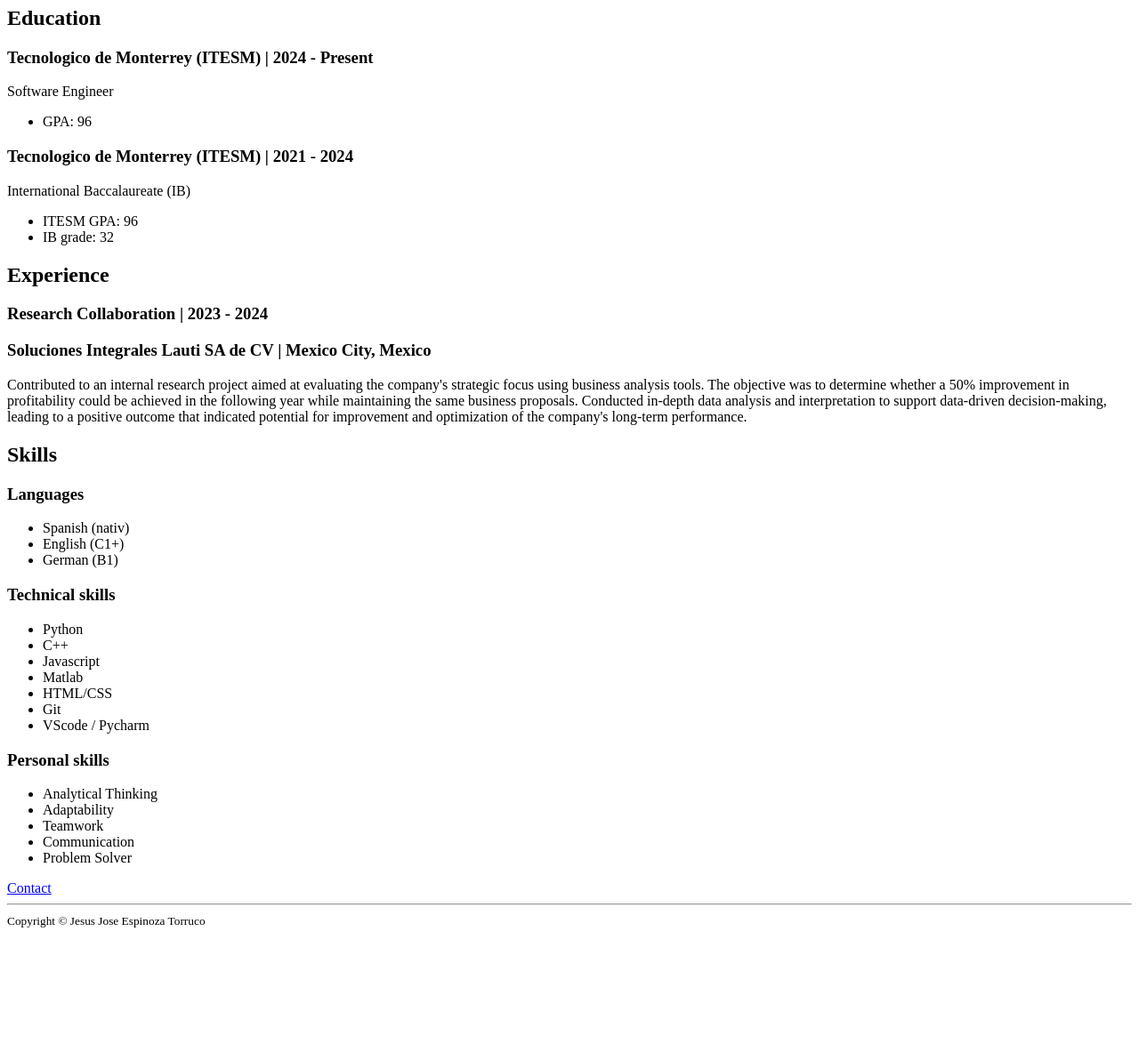
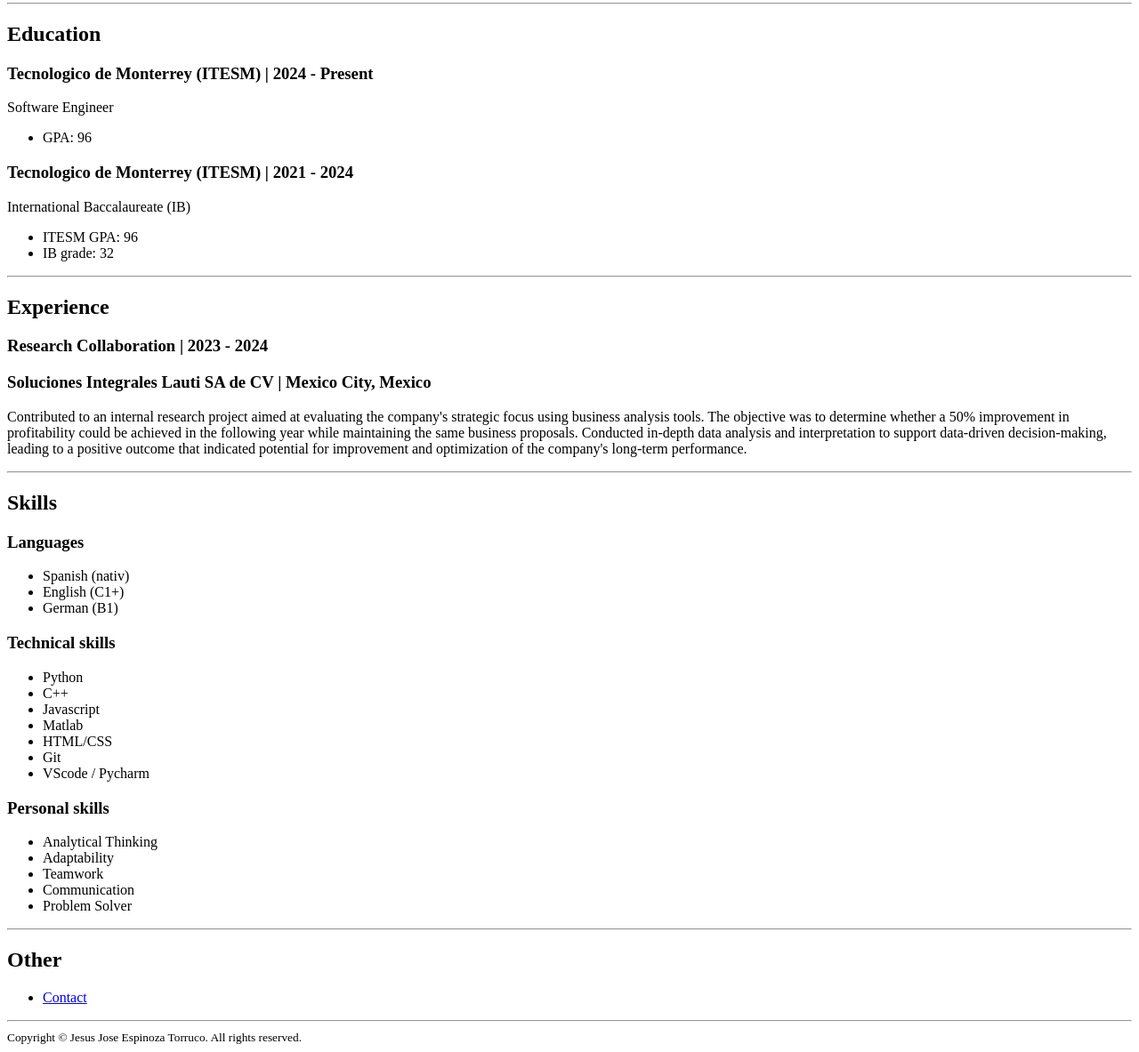
Before and after one commit to JJET25/My-Resume, a plain HTML site: page index.html in a window 1280 px wide. Shown: the part 536-1719 px from the top of the page at 89% size. Before the commit the page ends 1588 px from the top, so only its background shows below. Drawn offline with Linux system fonts and the light colour scheme.

Commit message:
Add files via upload

```diff
--- a/index.html
+++ b/index.html
@@ -8,6 +8,7 @@
 <body>
     <h1>My Resume</h1>
     <img src = "./img/Yo.jpeg" height = "300" alt = "me" />
+
     <h2>Summary</h2>
         <p>
             Computer Science Engineering student at Tecnológico de Monterrey with a strong passion for programming,
@@ -17,6 +18,8 @@
             how technology shapes interactive experiences. I also strive to be involved in my community, using my skills to
             contribute to meaningful projects that address real-world challenges.
         </p>
+
+    <hr />
 
     <h2>Education</h2>
         <h3>
@@ -40,6 +43,8 @@
             </ul>
         </p>
 
+    <hr />
+
     <h2>Experience</h2>
         <h3>
             Research Collaboration | 2023 - 2024
@@ -54,6 +59,8 @@
                 to support data-driven decision-making, leading to a positive outcome that indicated potential for improvement
                 and optimization of the company's long-term performance.
             </p>
+
+    <hr />
 
     <h2>Skills</h2>
         <h3>Languages</h3>
@@ -82,13 +89,16 @@
             <li>Communication</li>
             <li>Problem Solver</li>
         </ul>
-
-    <a href = "./contact.html">Contact</a>
+    <hr />
+    <h2>Other</h2>
+        <ul>
+            <li><a href = "./contact.html">Contact</a></li>
+        </ul>
 
     <hr />
     <footer>
         <small>
-            Copyright © Jesus Jose Espinoza Torruco
+            Copyright © Jesus Jose Espinoza Torruco. All rights reserved.
         </small>
     </footer>
 
```
